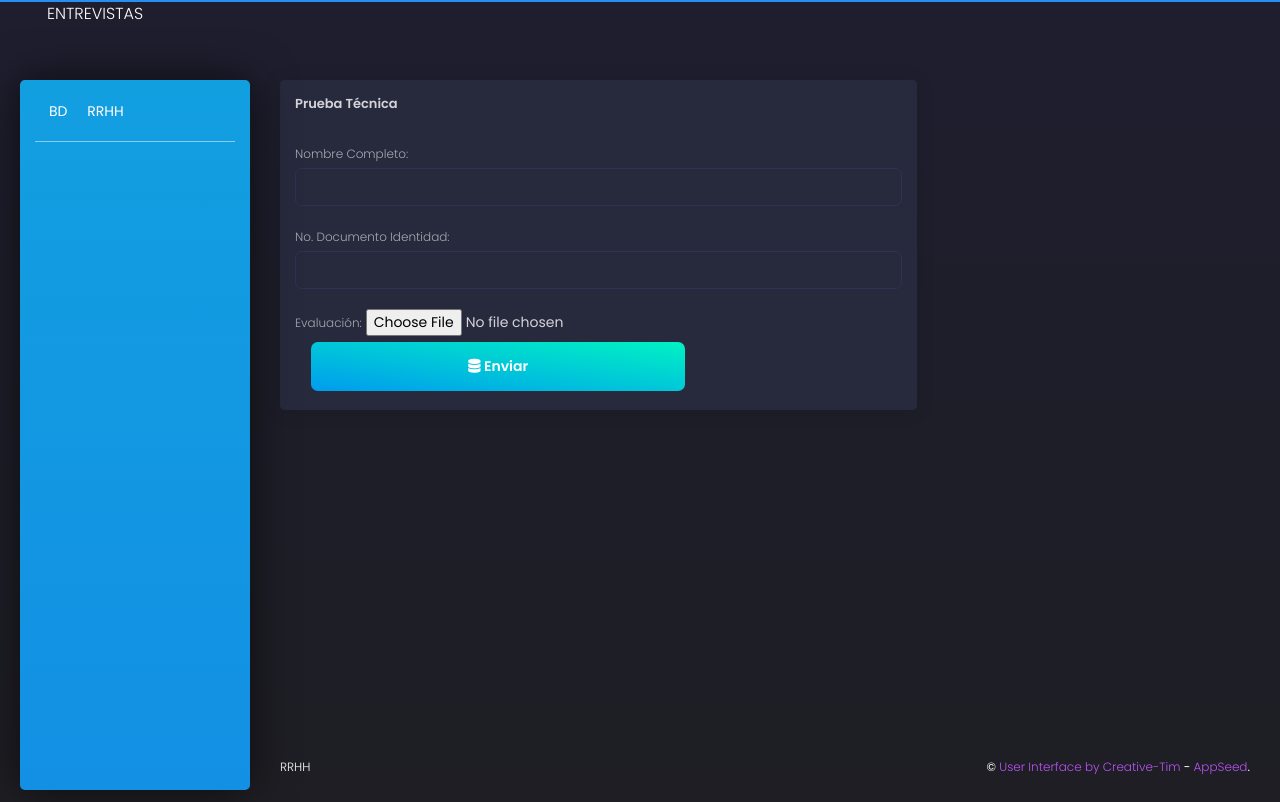
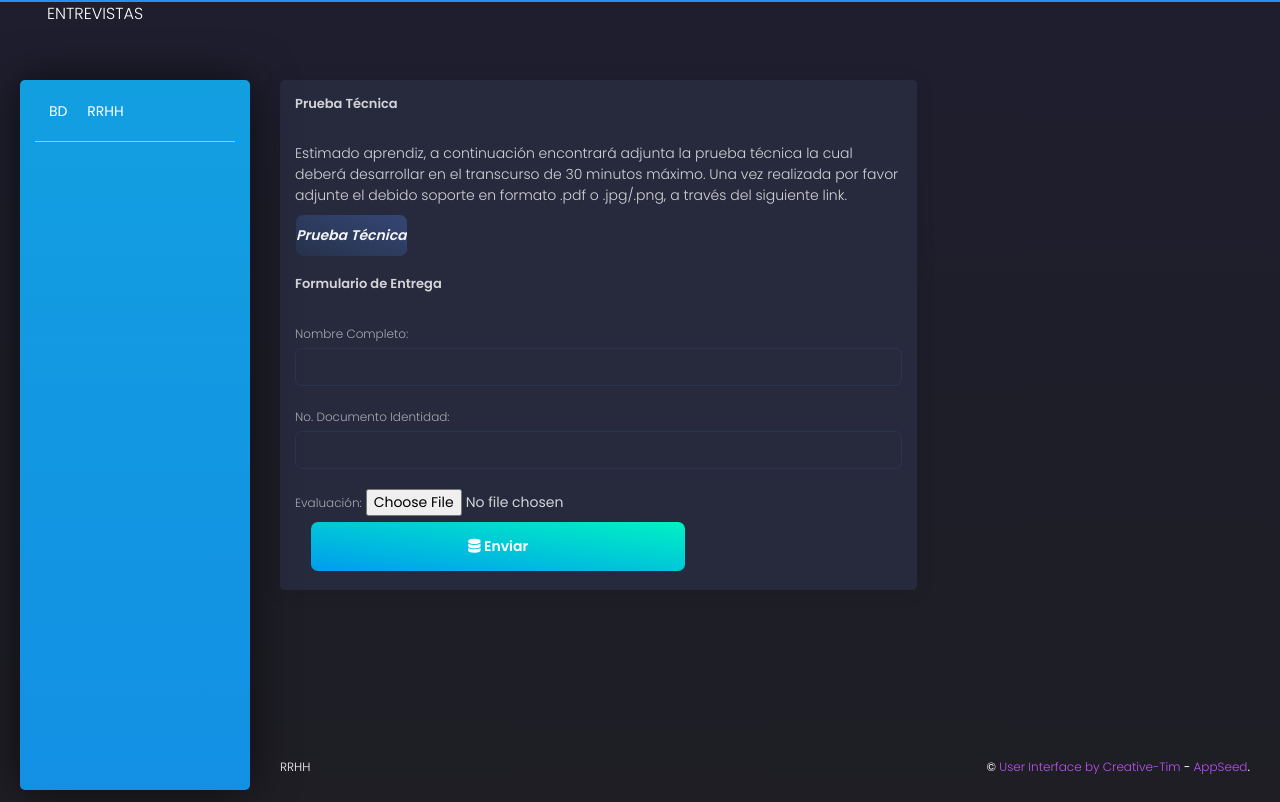
Before and after one commit to jamp-scp28/interviews, a Django app: template core/templates/applicantForm.html in a window 1280 px wide. Run offline with Django 3.2, Linux system fonts and the light colour scheme; the template is opened without the code that fills it: values that come from a table or form of the project are taken from there, others are empty; some libraries are stand-ins or nearby versions.

Commit message:
Update applicantForm.html

```diff
--- a/core/templates/applicantForm.html
+++ b/core/templates/applicantForm.html
@@ -15,6 +15,19 @@
     <div class="card">
       <div class="card-header">
         <h5 class="title">Prueba Técnica</h5>
+      </div>
+      <div class="card-header">
+        <p class="">Estimado aprendiz, a continuación encontrará adjunta la prueba técnica la cual deberá
+        desarrollar en el transcurso de 30 minutos máximo. Una vez realizada por favor adjunte el debido
+        soporte en formato .pdf o .jpg/.png, a través del siguiente link.
+        </p>
+        <a href="http://127.0.0.1:8000/media/test.txt" class="btn text-secondary px-0">
+          <i class="">Prueba Técnica</i>
+        </a>
+      </div>
+
+      <div class="card-header">
+        <h5 class="title">Formulario de Entrega</h5>
       </div>
       <div class="card-body">
 
```
